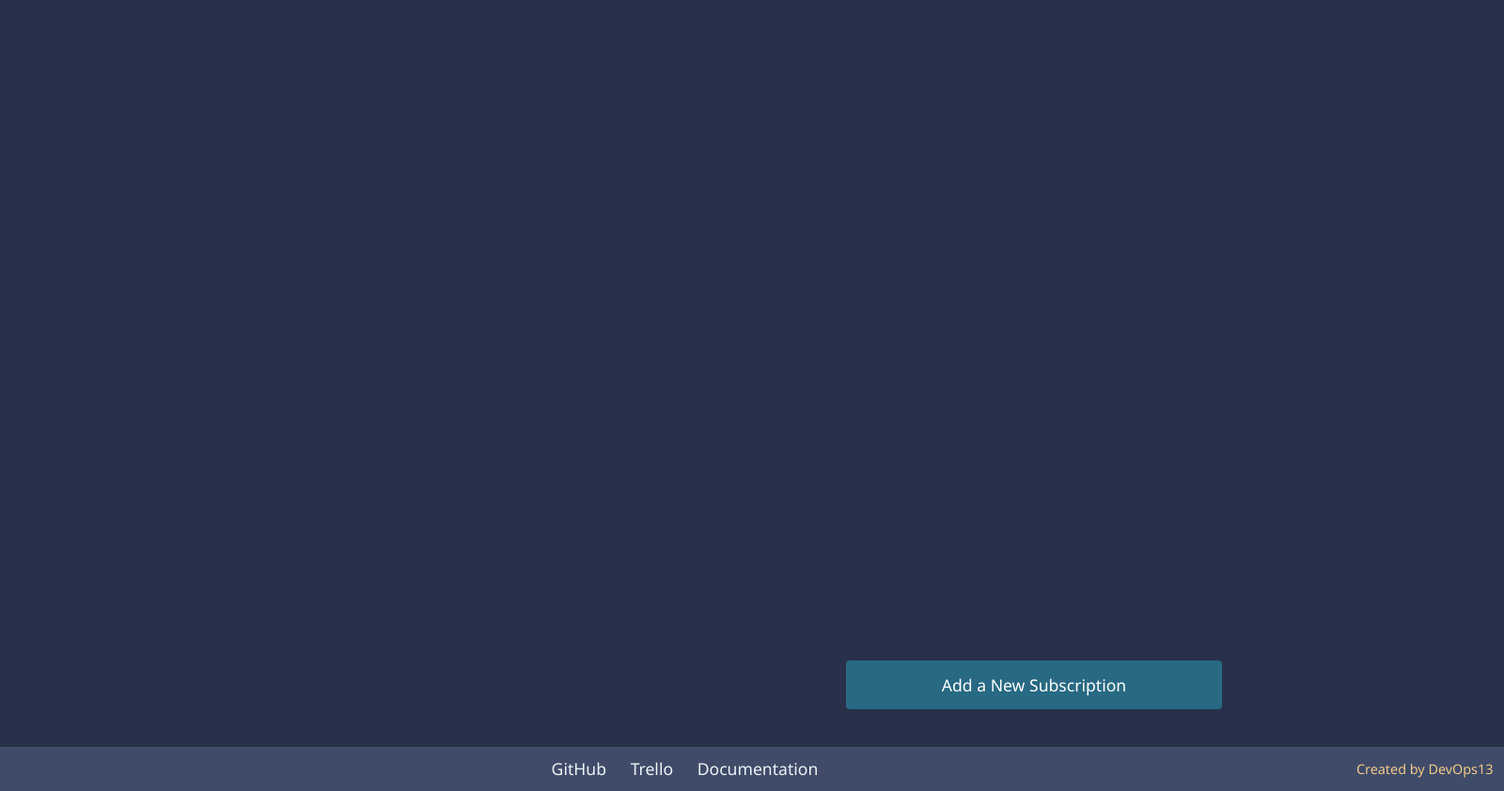
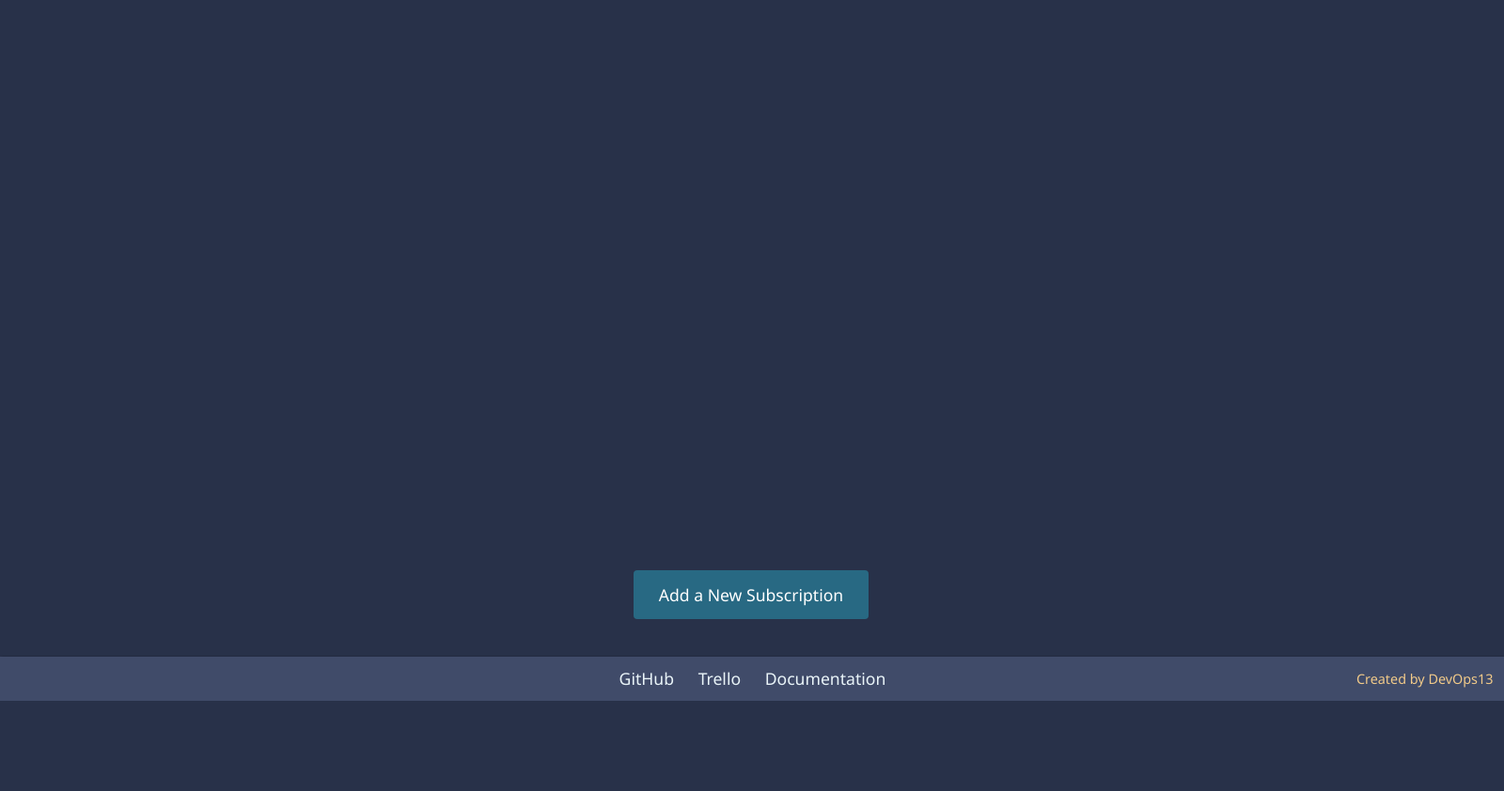
Before and after one commit to ivan-chen-github/2911, a Flask app: page / in a window 1600 px wide. Shown: the part 103-945 px from the top of the page at 94% size. After the commit the page ends 849 px from the top, so only its background shows below. Run offline with Flask 2, Linux system fonts and the light colour scheme; data that the repository does not hold is empty; some libraries are stand-ins or nearby versions.

Commit message:
centralized the button margins, shrunked add new button

```diff
--- a/flaskapp/static/style.css
+++ b/flaskapp/static/style.css
@@ -127,7 +127,7 @@ li{
   height: 75vh;
   overflow-y: scroll;
   display: flex;
-  margin: 3rem;
+  margin-right: 15rem;
   flex-direction: column;
   padding-left: 3em;
   padding-right: 3em;
@@ -247,14 +247,16 @@ li{
   display:flex;
   justify-content: flex-end;
   padding-right: 6em;
+  margin-right: 30em;
 }
 
 #new-sub-button {
-  width: 40%;
+  width: 25%;
   background-color: var(--button);
   color: white;
   padding: 14px 20px;
-  margin: 8px 0;
+  margin: 8px;
+  margin-right: 5em;
   border: none;
   border-radius: 4px;
   cursor: pointer;
@@ -290,7 +292,8 @@ footer li {
   display: flex;
   flex-wrap: wrap;
   font-size: 0.9em;
-  padding: 0.8em
+  padding: 0.8em;
+  margin-left: 10em;
 }
 
 .links a{
```
